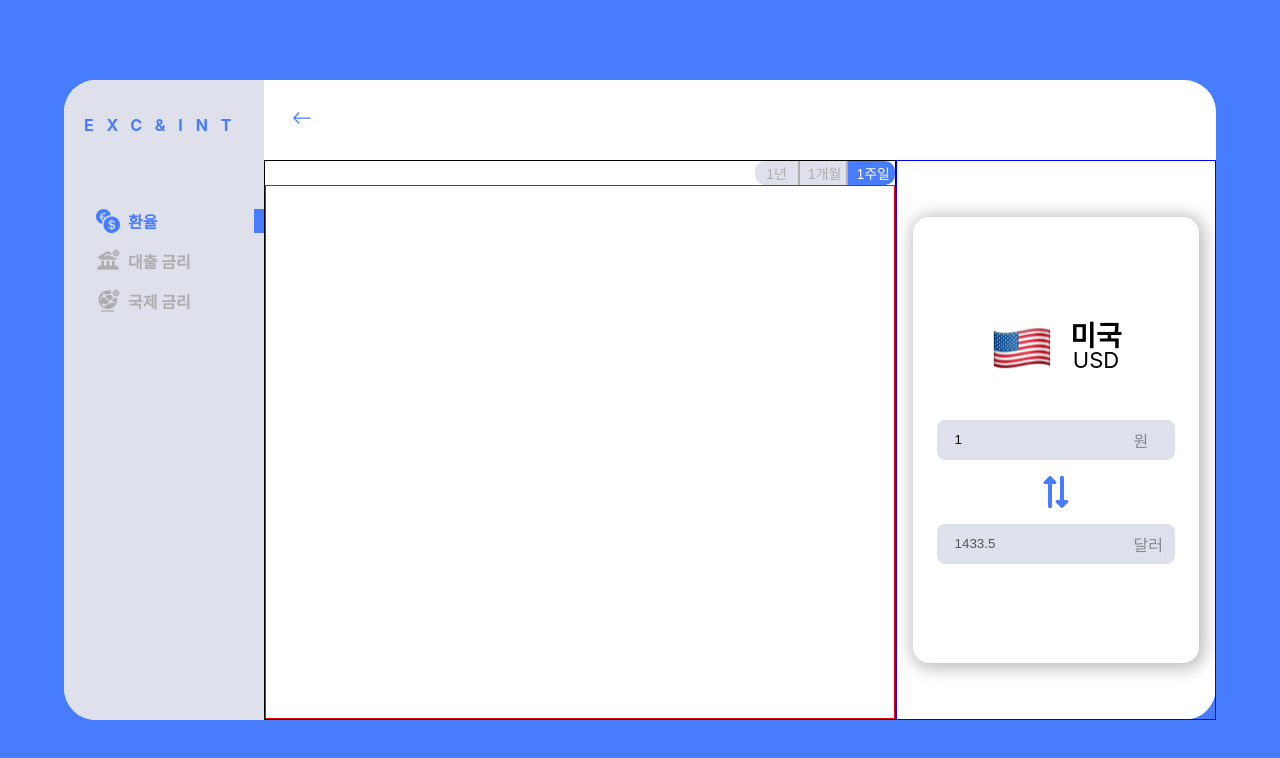
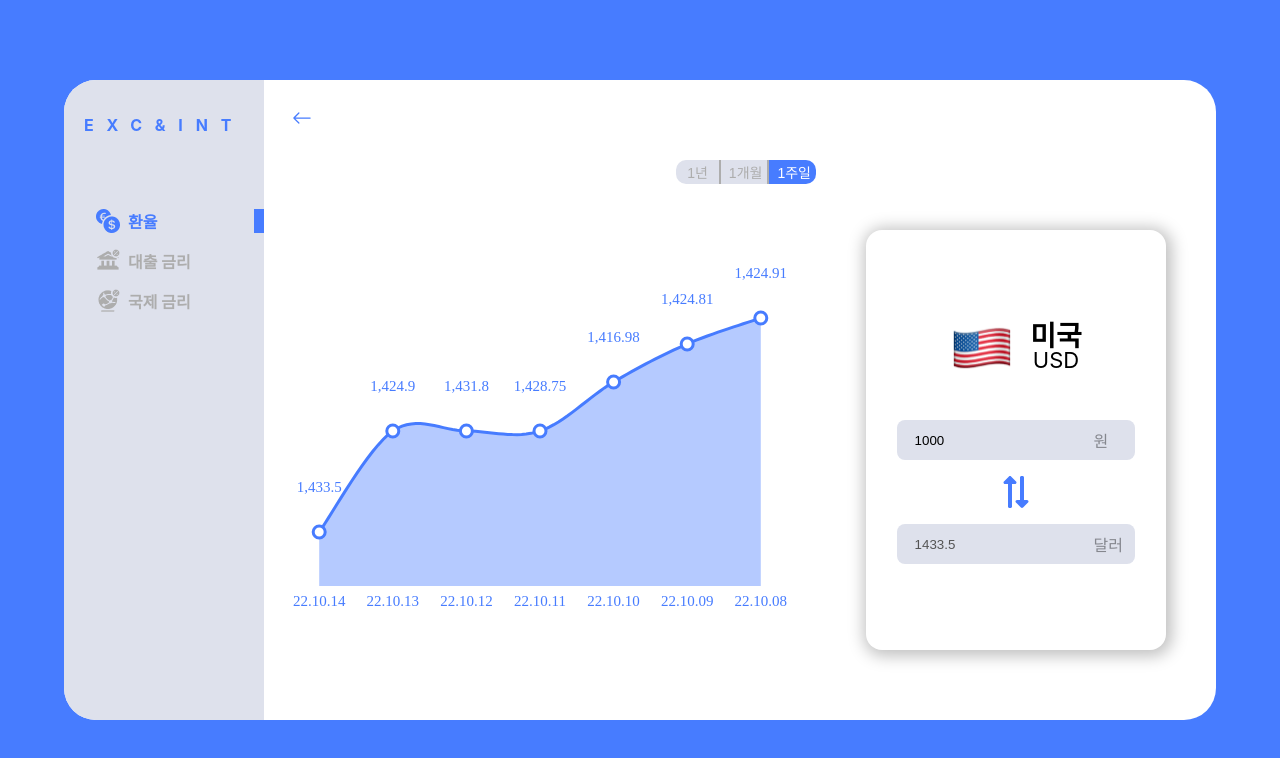
Before and after one commit to nsunf/exc-int, a React (Create React App) app in the folder client/: page /exchange/AED in a window 1280 px wide. Shown: the top 758 px of the page. Built offline with nearby package versions, Linux system fonts and the light colour scheme.

Commit message:
Feat : create graph and calculator

```diff
--- a/client/src/App.tsx
+++ b/client/src/App.tsx
@@ -6,6 +6,8 @@ import Body from "./components/Body";
 const AppBlock = styled.div`
   width: 90vw;
   height: 80vh;
+  min-height: 550px;
+  min-width: 880px;
   max-width: 1180px;
   margin: 10vh auto;
 
--- a/client/src/canvas/Dot.ts
+++ b/client/src/canvas/Dot.ts
@@ -2,6 +2,7 @@ class Dot {
   public x: number;
   public y: number;
   private cy: number;
+  private datePosY: number;
 
   private r: number;
 
@@ -14,10 +15,11 @@ class Dot {
   private timer?: NodeJS.Timeout;
   private animationReady = false;
 
-  constructor(x: number, y: number, r: number, val: string, date: string) {
+  constructor(x: number, y: number, r: number, val: string, date: string, datePosY: number) {
     this.x = x;
     this.y = 200;
     this.cy = y;
+    this.datePosY = datePosY;
 
     this.r = r;
 
@@ -46,7 +48,7 @@ class Dot {
     ctx.textAlign = "center";
     ctx.font = '15px san serif';
     ctx.fillText(this.val, this.x, this.y - 40);
-    ctx.fillText(this.date, this.x, 400);
+    ctx.fillText(this.date, this.x, this.datePosY);
   }
 
   update(ctx: CanvasRenderingContext2D) {
--- a/client/src/canvas/Graph.ts
+++ b/client/src/canvas/Graph.ts
@@ -53,7 +53,7 @@ class Graph {
       const x = this.minPos.x + xOffset * i;
       const y = this.maxPos.y - (this.height - dotRangeLength) - py;
 
-      reuslt.push(new Dot(x, y, 6, dealBas.deal_bas_r, dealBas.date));
+      reuslt.push(new Dot(x, y, 6, dealBas.deal_bas_r, dealBas.date, this.maxPos.y + 20));
     })
 
     return reuslt;
--- a/client/src/components/GraphOptions.tsx
+++ b/client/src/components/GraphOptions.tsx
@@ -43,12 +43,13 @@ const StyledButton = styled.input<{ selected: boolean }>`
 interface OptionButtonProps {
   text: string;
   selected: boolean;
+  onClick: () => void;
 }
 
-function OptionButton({ text, selected }: OptionButtonProps) {
+function OptionButton({ text, selected, onClick }: OptionButtonProps) {
   return (
     <OptionButtonBlock >
-      <StyledButton type="button" value={text} selected={selected} />
+      <StyledButton type="button" value={text} selected={selected} onClick={onClick} />
     </OptionButtonBlock>
   )
 }
@@ -67,13 +68,18 @@ const ButtnWrap = styled.div`
   border-radius: 10px;
 `;
 
-function GraphOptions() {
+interface GraphOptionsProps {
+  mode: GraphMode;
+  onClickMode: (mode: GraphMode) => void;
+}
+
+function GraphOptions({ mode, onClickMode }: GraphOptionsProps) {
   return (
     <GraphOptionsBlock>
       <ButtnWrap>
-        <OptionButton text="1년" selected={false}/>
-        <OptionButton text="1개월" selected={false}/>
-        <OptionButton text="1주일" selected={true}/>
+        <OptionButton text="1년" selected={mode === "Year"} onClick={() => onClickMode("Year") } />
+        <OptionButton text="1개월" selected={mode === "Month"} onClick={() => onClickMode("Month")}/>
+        <OptionButton text="1주일" selected={mode === "Week"} onClick={() => onClickMode("Week")} />
       </ButtnWrap>
     </GraphOptionsBlock>
   )
--- a/client/src/containers/CalculatorContainer.tsx
+++ b/client/src/containers/CalculatorContainer.tsx
@@ -1,4 +1,4 @@
-import { useEffect, useState } from "react";
+import { ChangeEvent, useCallback, useEffect, useState } from "react";
 import CalculatorPresenter from "../presenters/CalculatorPresenter";
 import { useAppSelector } from "../redux/hooks";
 
@@ -21,6 +21,11 @@ const initialState: StateProps = {
 function CalculatorContainer() {
   const exchangeInfo = useAppSelector(state => state.exchange.selected?.info);
   const [state, setState] = useState(initialState);
+  const [input, setInput] = useState("1000");
+
+  const onInputChange = useCallback((e: ChangeEvent<HTMLInputElement>) => {
+    setInput(e.target.value);
+  }, [])
 
   useEffect(() => {
     if (!exchangeInfo) return;
@@ -46,6 +51,8 @@ function CalculatorContainer() {
       unitKo={state.unitKo}
       unitEn={state.unitEn}
       deal_bas_r={state.deal_bas_r}
+      input={input}
+      onInputChange={onInputChange}
     />
   )
 }
--- a/client/src/containers/GraphContainer.tsx
+++ b/client/src/containers/GraphContainer.tsx
@@ -1,16 +1,21 @@
-import { useEffect, useRef, useState } from "react";
+import { useCallback, useEffect, useRef, useState } from "react";
 import Graph from "../canvas/Graph";
 import GraphPresenter from "../presenters/GraphPresenter";
 import { useAppSelector } from "../redux/hooks";
 
+
 function GraphContainer() {
-  // 년 월 주 선택 버튼 만들기
   const canvasWrapRef = useRef<HTMLDivElement>(null);
   const canvasRef = useRef<HTMLCanvasElement>(null);
 
   const [wrapSize, setWrapSize] = useState({ width: 0, height: 0 });
+  const [graphMode, setGraphMode] = useState<GraphMode>('Week');
 
   const dealBasData = useAppSelector(state => state.exchange.selected?.deal_bas_r_arr ?? []);
+
+  const onClickMode = useCallback((mode: GraphMode) => {
+    setGraphMode(mode);
+  }, [])
 
   useEffect(() => {
     const canvasWrap = canvasWrapRef.current;
@@ -20,6 +25,13 @@ function GraphContainer() {
 
     canvasWrap.style.position = 'relative';
     canvas.style.position = 'absolute';
+
+    const resize = () => {
+      canvas.width = wrapSize.width;
+      canvas.height = wrapSize.height;
+    };
+    resize();
+
     let graph = new Graph(canvas.width/2, canvas.height/2, canvas.width*0.8, canvas.height * 0.5, dealBasData);
 
     const animate = () => {
@@ -28,15 +40,9 @@ function GraphContainer() {
       graph.update(ctx);
     };
 
-    const resize = () => {
-      canvas.width = wrapSize.width;
-      canvas.height = wrapSize.height;
-    };
 
     const interval = setInterval(animate, 1000/60);
-    resize();
     window.addEventListener('resize', resize);
-
     return () => {
       clearInterval(interval);
       window.removeEventListener('resize', resize);
@@ -52,6 +58,7 @@ function GraphContainer() {
         })
       }
     }
+    resizeEvent();
     window.addEventListener('resize', resizeEvent);
     return () => {
       window.removeEventListener('resize', resizeEvent);
@@ -63,6 +70,8 @@ function GraphContainer() {
     <GraphPresenter
       canvasWrapRef={canvasWrapRef}
       canvasRef={canvasRef}
+      mode={graphMode}
+      onClickMode={onClickMode}
     />
   )
 }
--- a/client/src/global.d.ts
+++ b/client/src/global.d.ts
@@ -15,3 +15,5 @@ interface ExchangeDetail {
   info: Exchange;
   deal_bas_r_arr: ExchangeDealBas[];
 }
+
+type GraphMode = 'Year'|'Month'|'Week';
--- a/client/src/presenters/CalculatorPresenter.tsx
+++ b/client/src/presenters/CalculatorPresenter.tsx
@@ -1,12 +1,10 @@
 import styled from "styled-components";
 
 import { FaExchangeAlt } from "react-icons/fa";
+import { ChangeEvent } from "react";
 
 const CalculatorPresenterBlock = styled.div`
-  width: 320px;
-
-  border: 1px solid blue;
-  box-sizing: border-box;
+  width: 400px;
 
   display: flex;
   justify-content: center;
@@ -20,8 +18,8 @@ const CardBlock = styled.div`
   align-items: center;
   gap: 40px;
 
-  width: 90%;
-  height: 80%;
+  width: 75%;
+  height: 75%;
   border-radius: 16px;
 
   box-shadow: 2px 2px 16px 4px rgba(0, 0, 0, 0.25);
@@ -108,9 +106,11 @@ interface CalculatorPresenterProps {
   unitKo: string;
   unitEn: string;
   deal_bas_r: string;
+  input: string;
+  onInputChange: (e: ChangeEvent<HTMLInputElement>) => void;
 }
 
-function CalculatorPresenter({ imgSrc, countryName, unitKo, unitEn, deal_bas_r }: CalculatorPresenterProps) {
+function CalculatorPresenter({ imgSrc, countryName, unitKo, unitEn, deal_bas_r, input, onInputChange }: CalculatorPresenterProps) {
   return (
     <CalculatorPresenterBlock>
       <CardBlock>
@@ -123,12 +123,12 @@ function CalculatorPresenter({ imgSrc, countryName, unitKo, unitEn, deal_bas_r }
         </CardHeader>
         <CardBody>
           <InputBox>
-            <input type="number" value="1"/>
+            <input type="number" value={input} onChange={onInputChange} />
             <span>원</span>
           </InputBox>
           <ExchangeIcon />
           <InputBox>
-            <input type="number" value={parseFloat(deal_bas_r.replace(',', ''))} disabled/>
+            <input type="number" value={Number(deal_bas_r.replace(',', '')) * Number(input) * 0.001} disabled/>
             <span>{unitKo}</span>
           </InputBox>
         </CardBody>
--- a/client/src/presenters/ExchangePresenter.tsx
+++ b/client/src/presenters/ExchangePresenter.tsx
@@ -13,7 +13,8 @@ const ExchangeBlock = styled.div`
   gap: 20px;
 
   @media (max-width: 1180px) {
-    margin: 5% 0;
+    padding: 20px 0;
+    box-sizing: border-box;
     align-items: flex-start;
   }
 `;
--- a/client/src/presenters/GraphPresenter.tsx
+++ b/client/src/presenters/GraphPresenter.tsx
@@ -5,28 +5,24 @@ import GraphOptions from "../components/GraphOptions";
 const GraphPresenterBlock = styled.div`
   display: flex;
   flex-direction: column;
-
-  border: 1px solid black;
-  box-sizing: border-box;
-
   flex-grow: 1;
 `;
 
 const CanvasWrap = styled.div`
-  border: 1px solid red;
-  box-sizing: border-box;
   flex-grow: 1;
 `;
 
 interface GraphPresenterProps {
   canvasWrapRef: RefObject<HTMLDivElement>;
   canvasRef: RefObject<HTMLCanvasElement>;
+  mode: GraphMode;
+  onClickMode: (mode: GraphMode) => void;
 }
 
-function GraphPresenter({ canvasWrapRef, canvasRef }: GraphPresenterProps) {
+function GraphPresenter({ canvasWrapRef, canvasRef, mode, onClickMode }: GraphPresenterProps) {
   return (
     <GraphPresenterBlock>
-      <GraphOptions />
+      <GraphOptions mode={mode} onClickMode={onClickMode} />
       <CanvasWrap ref={canvasWrapRef}>
         <canvas ref={canvasRef}></canvas>
       </CanvasWrap>
```
